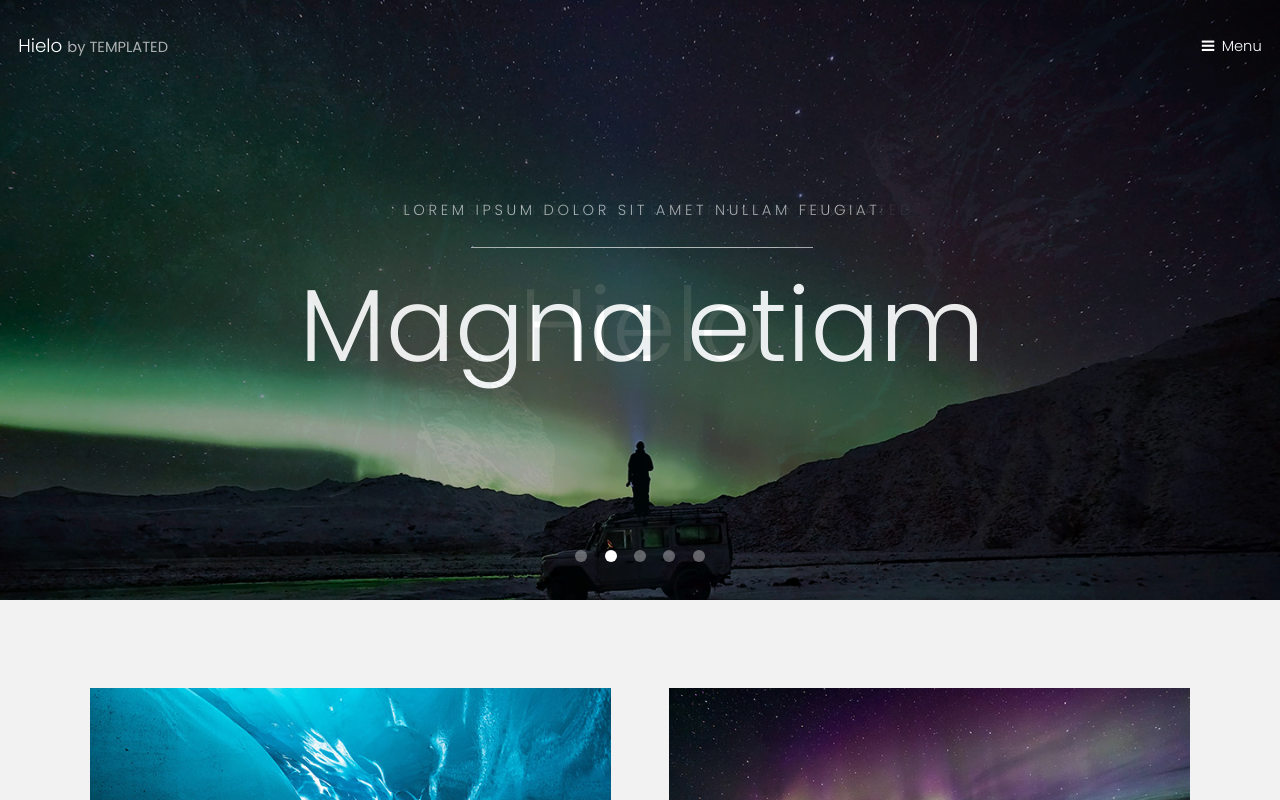
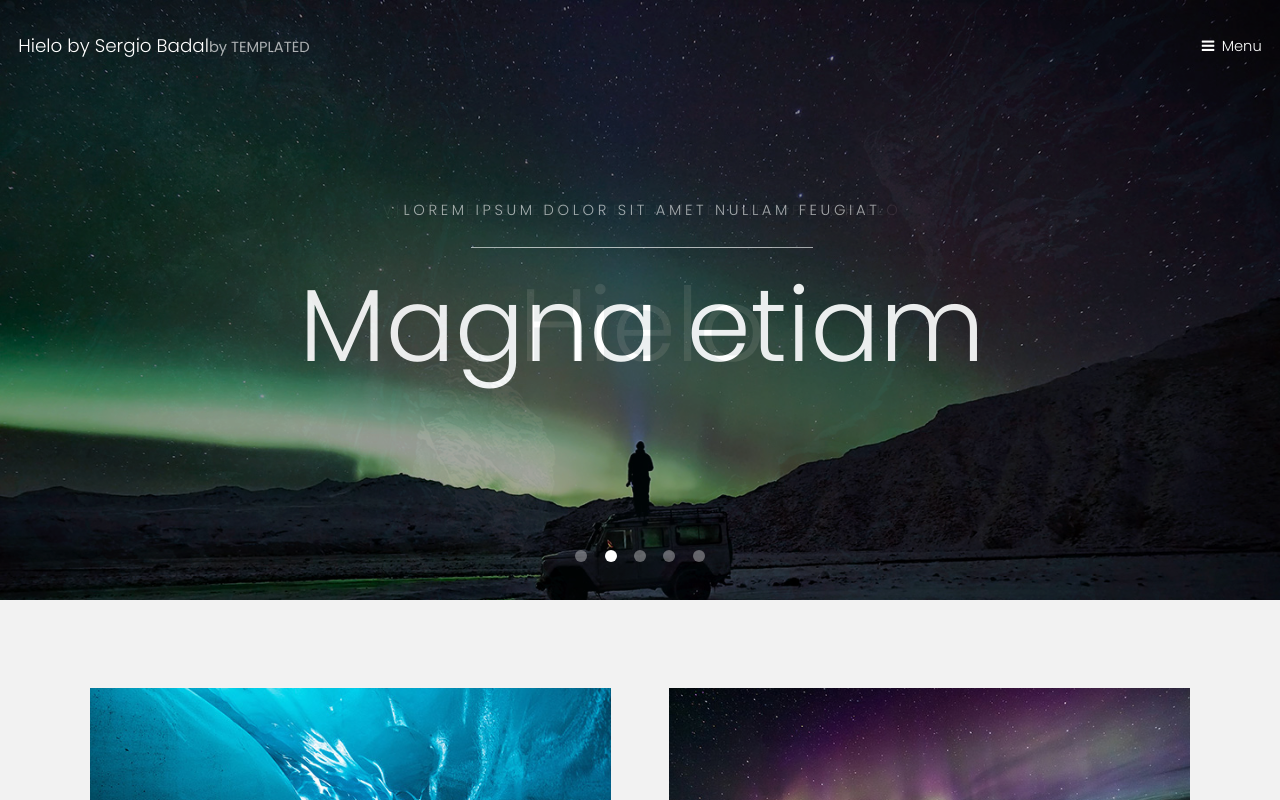
Before and after one commit to aeronauti/03_REP_HIELO, a plain HTML site: page index.html in a window 1280 px wide. Shown: the top 800 px of the page. Drawn offline with Linux system fonts and the light colour scheme.

Commit message:
cambios básicos desde la OFICINA

```diff
--- a/index.html
+++ b/index.html
@@ -6,7 +6,7 @@
 -->
 <html>
 	<head>
-		<title>Hielo by TEMPLATED</title>
+		<title>Hielo by Sergio Badal</title>
 		<meta charset="utf-8" />
 		<meta name="viewport" content="width=device-width, initial-scale=1" />
 		<link rel="stylesheet" href="assets/css/main.css" />
@@ -15,7 +15,7 @@
 
 		<!-- Header -->
 			<header id="header" class="alt">
-				<div class="logo"><a href="index.html">Hielo <span>by TEMPLATED</span></a></div>
+				<div class="logo"><a href="index.html">Hielo by Sergio Badal<span>by TEMPLATED</span></a></div>
 				<a href="#menu">Menu</a>
 			</header>
 
@@ -34,7 +34,7 @@
 					<img src="images/slide01.jpg" alt="" />
 					<div class="inner">
 						<header>
-							<p>A free responsive web site template by <a href="https://templated.co">TEMPLATED</a></p>
+							<p>VIVE LA EXPERIENCIA DE SENTIR EL HIELOPURO<a href="https://templated.co">HIELO</a></p>
 							<h2>Hielo</h2>
 						</header>
 					</div>
```
